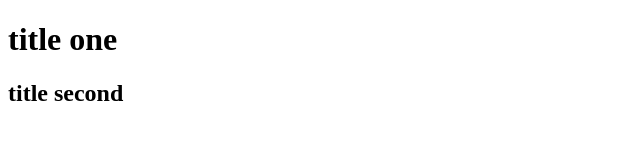
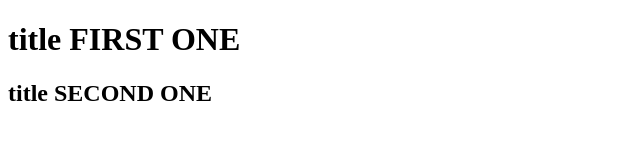
Before and after one commit to Abdallakh20/project, a plain HTML site: page index.html in a window 1280 px wide. Shown: the whole page, without its empty margins (0-640 px from the left). Drawn offline with Linux system fonts and the light colour scheme.

Commit message:
Squashed commit of the following:
commit ebb12b4243fa77d7ef597cc8a11e80b9fce114c8
Author: Saracen <rebathash@gmail.com>
Date:   Mon Jun 19 10:30:58 2023 +0300

    title second changed

commit c8ab0b39619bb7ad32048a59861f45d8f25e70f4
Author: Saracen <rebathash@gmail.com>
Date:   Mon Jun 19 10:30:25 2023 +0300

    title one changed

qwqйqwq

wq

```diff
--- a/index.html
+++ b/index.html
@@ -6,7 +6,7 @@
   <title>Document</title>
 </head>
 <body>
-  <h1>title one</h1>
-  <h2>title second</h2>
+  <h1>title FIRST ONE</h1>
+  <h2>title SECOND ONE</h2>
 </body>
 </html>
```
